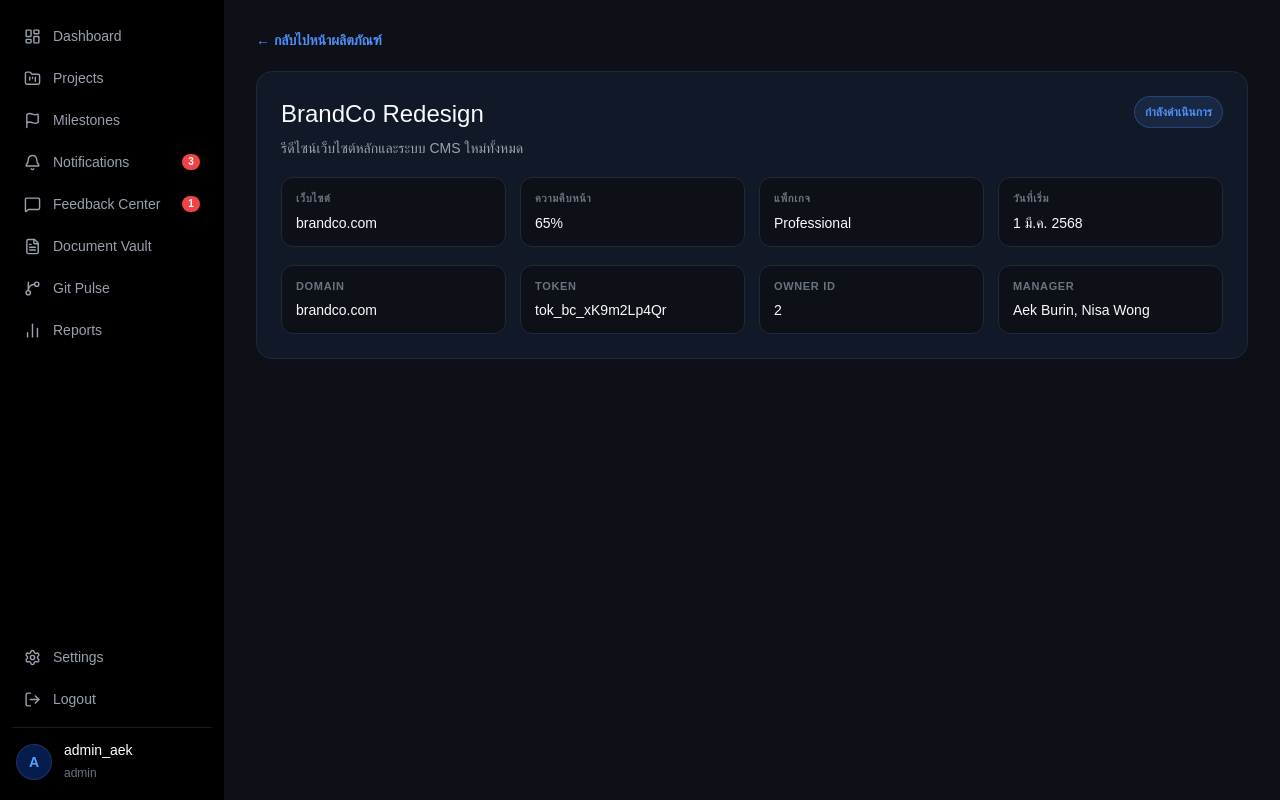
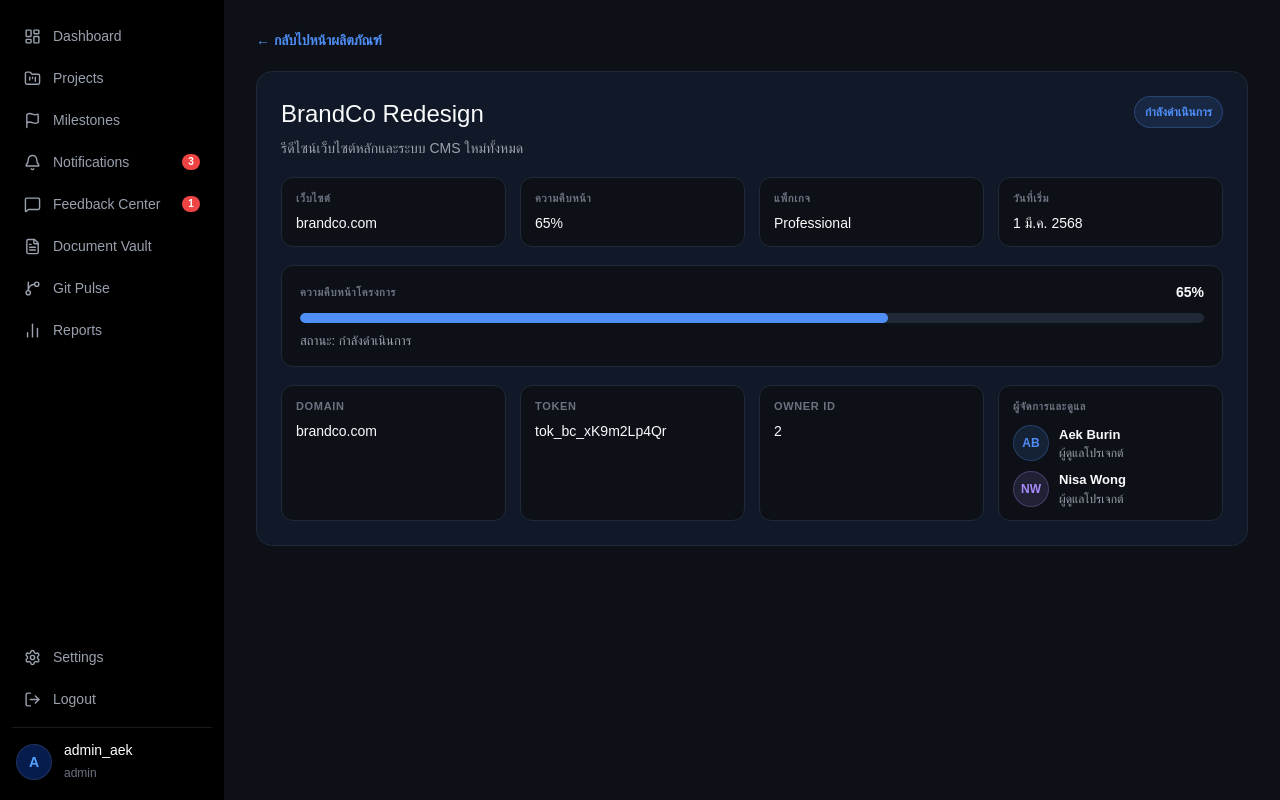
Before and after one commit to aekburut5740-commits/the_project, a Next.js app: page /dashboard/projects/1 in a window 1280 px wide. Built offline with nearby package versions, Linux system fonts and the light colour scheme.

Commit message:
projectdetail

```diff
--- a/app/dashboard/projects/[id]/page.tsx
+++ b/app/dashboard/projects/[id]/page.tsx
@@ -40,11 +40,45 @@ export default async function ProjectDetailPage({
           <InfoCard label="วันที่เริ่ม" value={new Date(project.startDate).toLocaleDateString("th-TH", { day: "numeric", month: "short", year: "numeric" })} />
         </div>
 
+        <div style={{ background: "#0d1117", border: "1px solid #1f2937", borderRadius: 12, padding: "16px 18px" }}>
+          <div style={{ display: "flex", justifyContent: "space-between", alignItems: "center", gap: 12, marginBottom: 10 }}>
+            <div style={{ fontSize: 11, color: "#6b7280", fontWeight: 700, textTransform: "uppercase", letterSpacing: "0.06em" }}>
+              ความคืบหน้าโครงการ
+            </div>
+            <div style={{ fontSize: 14, color: "#f9fafb", fontWeight: 700 }}>{project.progress}%</div>
+          </div>
+          <div style={{ height: 10, borderRadius: 999, background: "#1f2937", overflow: "hidden" }}>
+            <div style={{ width: `${project.progress}%`, height: "100%", borderRadius: 999, background: color, transition: "width 0.3s ease" }} />
+          </div>
+          <div style={{ marginTop: 8, fontSize: 13, color: "#9ca3af" }}>สถานะ: {label}</div>
+        </div>
+
         <div style={{ display: "grid", gridTemplateColumns: "repeat(auto-fit, minmax(220px, 1fr))", gap: 14 }}>
           <InfoCard label="Domain" value={project.domain || "-"} />
           <InfoCard label="Token" value={project.token || "-"} />
           <InfoCard label="Owner ID" value={String(project.ownerId)} />
-          <InfoCard label="Manager" value={project.managers.map((m) => m.name).join(", ") || "-"} />
+          <div style={{ background: "#0d1117", border: "1px solid #1f2937", borderRadius: 12, padding: "12px 14px" }}>
+            <div style={{ fontSize: 11, color: "#6b7280", fontWeight: 700, textTransform: "uppercase", letterSpacing: "0.06em" }}>
+              ผู้จัดการและดูแล
+            </div>
+            <div style={{ marginTop: 10, display: "flex", flexDirection: "column", gap: 8 }}>
+              {project.managers.length > 0 ? (
+                project.managers.map((manager) => (
+                  <div key={manager.id} style={{ display: "flex", alignItems: "center", gap: 10 }}>
+                    <div style={{ width: 36, height: 36, borderRadius: "50%", background: `${manager.color}22`, color: manager.color, display: "flex", alignItems: "center", justifyContent: "center", fontSize: 12, fontWeight: 700, border: `1px solid ${manager.color}44` }}>
+                      {manager.avatar}
+                    </div>
+                    <div>
+                      <div style={{ fontSize: 13, color: "#f9fafb", fontWeight: 600 }}>{manager.name}</div>
+                      <div style={{ fontSize: 12, color: "#9ca3af" }}>ผู้ดูแลโปรเจกต์</div>
+                    </div>
+                  </div>
+                ))
+              ) : (
+                <div style={{ fontSize: 13, color: "#9ca3af" }}>ยังไม่มีผู้จัดการที่กำกับดูแล</div>
+              )}
+            </div>
+          </div>
         </div>
       </div>
     </div>
--- a/app/dashboard/projects/page.tsx
+++ b/app/dashboard/projects/page.tsx
@@ -210,8 +210,43 @@ function EditModal({ project, isCreating, onClose, onSave, onDelete }: {
   project: Project; isCreating: boolean
   onClose: () => void; onSave: (p: Project) => void; onDelete: (id: number) => void
 }) {
-  const [form, setForm] = useState<Project>({ ...project })
+  const [form, setForm] = useState<Project>({ ...project, managers: project.managers.map((manager) => ({ ...manager })) })
+
   function set(key: keyof Project, value: any) { setForm((prev) => ({ ...prev, [key]: value })) }
+
+  function updateManager(index: number, name: string) {
+    setForm((prev) => ({
+      ...prev,
+      managers: prev.managers.map((manager, managerIndex) =>
+        managerIndex === index
+          ? { ...manager, name, avatar: getInitials(name) || manager.avatar }
+          : manager
+      ),
+    }))
+  }
+
+  function addManager() {
+    setForm((prev) => ({
+      ...prev,
+      managers: [
+        ...prev.managers,
+        {
+          id: Date.now(),
+          name: "",
+          avatar: "",
+          color: "#4f8ef7",
+        },
+      ],
+    }))
+  }
+
+  function removeManager(index: number) {
+    setForm((prev) => ({
+      ...prev,
+      managers: prev.managers.filter((_, managerIndex) => managerIndex !== index),
+    }))
+  }
+
   return (
     <div style={S.overlay} onClick={onClose}>
       <div style={S.modal} onClick={(e) => e.stopPropagation()}>
@@ -239,6 +274,21 @@ function EditModal({ project, isCreating, onClose, onSave, onDelete }: {
             <input type="range" min={0} max={100} value={form.progress} onChange={(e) => set("progress", Number(e.target.value))} style={{ width: "100%", accentColor: "#4f8ef7" }} />
           </Field>
           <Field label="วันที่เริ่ม"><Input type="date" value={form.startDate} onChange={(v) => set("startDate", v)} /></Field>
+          <SLabel label="ผู้ดูแลโปรเจค" />
+          <div style={{ display: "flex", flexDirection: "column", gap: 8 }}>
+            {form.managers.map((manager, index) => (
+              <div key={`${manager.id}-${index}`} style={{ display: "flex", gap: 8, alignItems: "center" }}>
+                <input
+                  value={manager.name}
+                  onChange={(e) => updateManager(index, e.target.value)}
+                  placeholder="ชื่อผู้ดูแล"
+                  style={S.input}
+                />
+                <button onClick={() => removeManager(index)} style={S.removeBtn}>ลบ</button>
+              </div>
+            ))}
+            <button onClick={addManager} style={S.addManagerBtn}>+ เพิ่มผู้ดูแล</button>
+          </div>
           <SLabel label="ข้อมูลเทคนิค" />
           <Field label="แพ็กเกจ">
             <select value={form.package} onChange={(e) => set("package", e.target.value)} style={S.input}>
@@ -270,6 +320,15 @@ function Input({ value, onChange, placeholder, type = "text" }: { value: string;
   return <input type={type} value={value} onChange={(e) => onChange(e.target.value)} placeholder={placeholder} style={S.input} />
 }
 
+function getInitials(name: string) {
+  return name
+    .split(/\s+/)
+    .filter(Boolean)
+    .slice(0, 2)
+    .map((word) => word[0]?.toUpperCase() || "")
+    .join("")
+}
+
 const S: Record<string, React.CSSProperties> = {
   page: { background: "#0d1117", minHeight: "100vh", padding: "28px 32px", fontFamily: "'DM Sans','Segoe UI',sans-serif", color: "#e5e7eb" },
   header: { display: "flex", justifyContent: "space-between", alignItems: "center", marginBottom: 16 },
@@ -294,6 +353,8 @@ const S: Record<string, React.CSSProperties> = {
   metaLabel: { fontSize: 11, color: "#4b5563", fontWeight: 600, textTransform: "uppercase" as const, letterSpacing: "0.05em" },
   metaValue: { fontSize: 13, color: "#d1d5db", fontWeight: 600 },
   editBtn: { background: "#1f2937", border: "1px solid #374151", borderRadius: 7, color: "#9ca3af", fontSize: 12, fontWeight: 600, padding: "6px 14px", cursor: "pointer" },
+  addManagerBtn: { background: "#1f2937", border: "1px solid #374151", borderRadius: 8, color: "#4f8ef7", fontSize: 12, fontWeight: 600, padding: "8px 12px", cursor: "pointer", alignSelf: "flex-start" },
+  removeBtn: { background: "transparent", border: "1px solid #374151", borderRadius: 8, color: "#f87171", fontSize: 12, fontWeight: 600, padding: "8px 10px", cursor: "pointer" },
   empty: { color: "#374151", fontSize: 14, textAlign: "center", padding: "60px 0", fontStyle: "italic" },
   overlay: { position: "fixed", inset: 0, background: "rgba(0,0,0,0.7)", backdropFilter: "blur(4px)", display: "flex", alignItems: "center", justifyContent: "center", zIndex: 50, padding: 24 },
   modal: { background: "#111827", border: "1px solid #1f2937", borderRadius: 16, width: "100%", maxWidth: 500, maxHeight: "85vh", display: "flex", flexDirection: "column", overflow: "hidden" },
```
